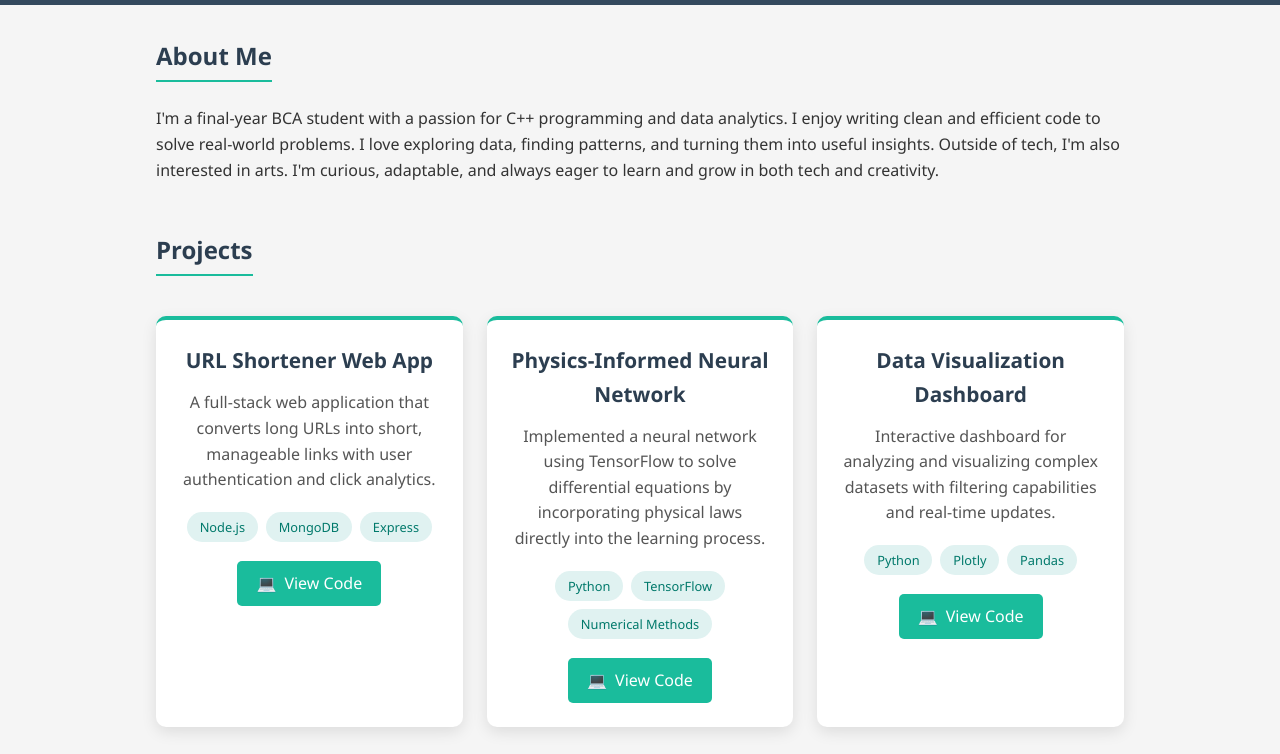
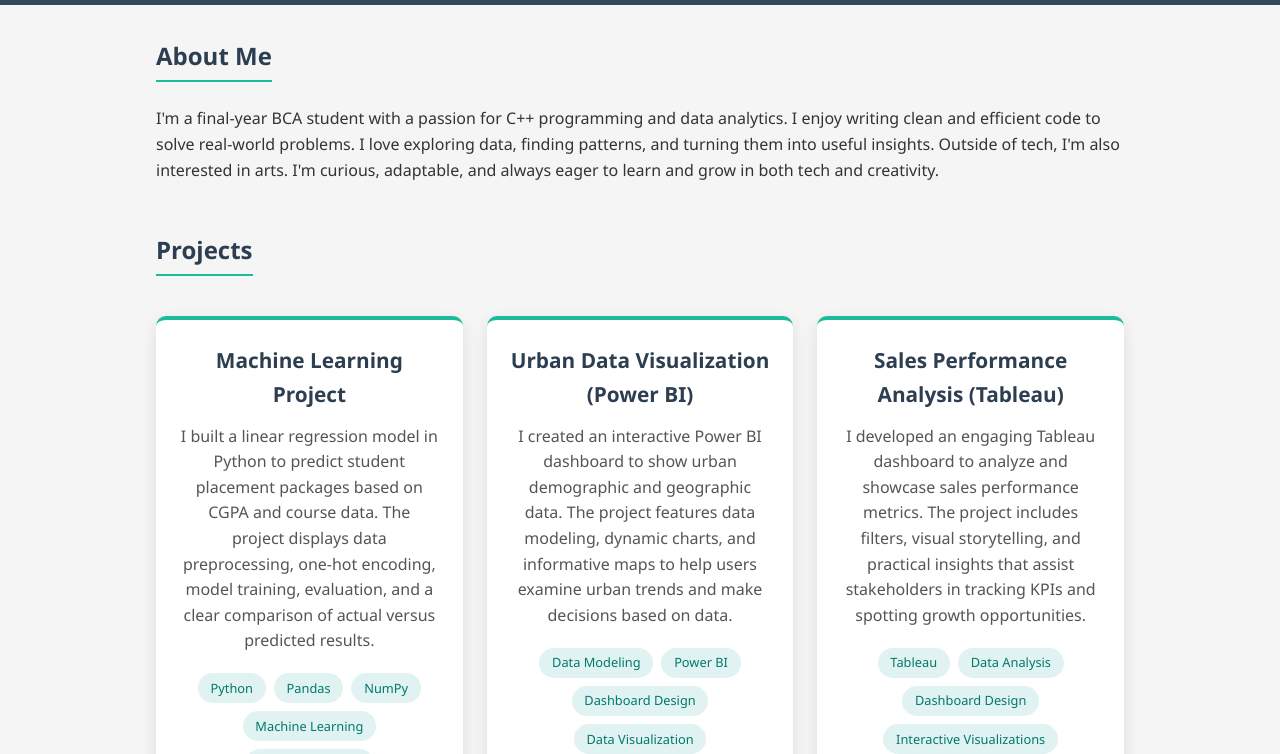
Before and after one commit to Nishasati05/Nishasati05, a plain HTML site: page index.html in a window 1280 px wide. Shown: the part 198-952 px from the top of the page. Drawn offline with Linux system fonts and the light colour scheme.

Commit message:
Update index.html

```diff
--- a/index.html
+++ b/index.html
@@ -301,12 +301,14 @@
       <h2>Projects</h2>
       <div class="projects-grid">
         <div class="project">
-          <h3>URL Shortener Web App</h3>
-          <p>A full-stack web application that converts long URLs into short, manageable links with user authentication and click analytics.</p>
+          <h3>Machine Learning Project </h3>
+          <p>I built a linear regression model in Python to predict student placement packages based on CGPA and course data. The project displays data preprocessing, one-hot encoding, model training, evaluation, and a clear comparison of actual versus predicted results.</p>
           <div class="project-tech">
-            <span class="tech-tag">Node.js</span>
-            <span class="tech-tag">MongoDB</span>
-            <span class="tech-tag">Express</span>
+            <span class="tech-tag">Python</span>
+            <span class="tech-tag">Pandas</span>
+            <span class="tech-tag">NumPy</span>
+             <span class="tech-tag">Machine Learning</span>
+             <span class="tech-tag">Model Evaluation</span>
           </div>
           <a href="https://github.com/yourgithub/url-shortener" target="_blank" class="github-btn">
             <span>💻</span> View Code
@@ -314,12 +316,13 @@
         </div>
 
         <div class="project">
-          <h3>Physics-Informed Neural Network</h3>
-          <p>Implemented a neural network using TensorFlow to solve differential equations by incorporating physical laws directly into the learning process.</p>
+          <h3>Urban Data Visualization (Power BI)</h3>
+          <p>I created an interactive Power BI dashboard to show urban demographic and geographic data. The project features data modeling, dynamic charts, and informative maps to help users examine urban trends and make decisions based on data.</p>
           <div class="project-tech">
-            <span class="tech-tag">Python</span>
-            <span class="tech-tag">TensorFlow</span>
-            <span class="tech-tag">Numerical Methods</span>
+            <span class="tech-tag">Data Modeling</span>
+            <span class="tech-tag">Power BI</span>
+            <span class="tech-tag">Dashboard Design</span>
+            <span class="tech-tag">Data Visualization</span>
           </div>
           <a href="#" class="github-btn">
             <span>💻</span> View Code
@@ -327,12 +330,13 @@
         </div>
 
         <div class="project">
-          <h3>Data Visualization Dashboard</h3>
-          <p>Interactive dashboard for analyzing and visualizing complex datasets with filtering capabilities and real-time updates.</p>
+          <h3>Sales Performance Analysis (Tableau)</h3>
+          <p>I developed an engaging Tableau dashboard to analyze and showcase sales performance metrics. The project includes filters, visual storytelling, and practical insights that assist stakeholders in tracking KPIs and spotting growth opportunities.</p>
           <div class="project-tech">
-            <span class="tech-tag">Python</span>
-            <span class="tech-tag">Plotly</span>
-            <span class="tech-tag">Pandas</span>
+            <span class="tech-tag">Tableau</span>
+            <span class="tech-tag">Data Analysis</span>
+            <span class="tech-tag">Dashboard Design</span>
+            <span class="tech-tag">Interactive Visualizations</span>
           </div>
           <a href="#" class="github-btn">
             <span>💻</span> View Code
```
